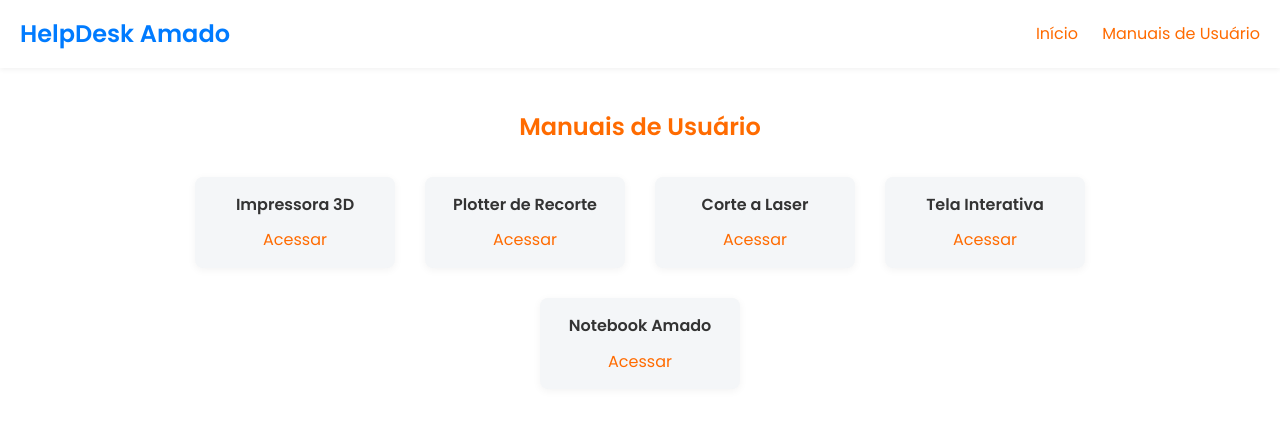
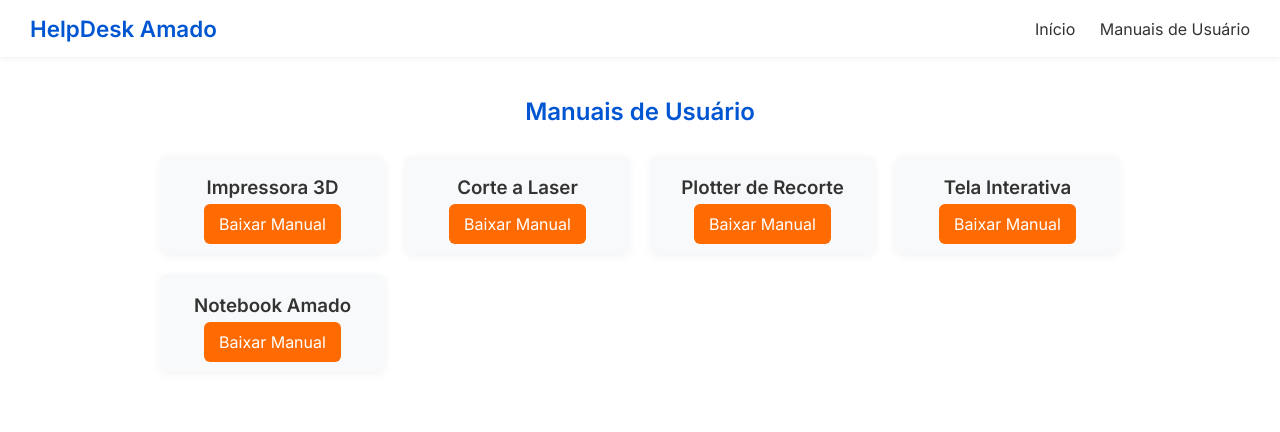
Before and after one commit to josemarmo1/testes, a plain HTML site: page manuais.html in a window 1280 px wide. Drawn offline with Linux system fonts and the light colour scheme.

Commit message:
Update manuais.html

```diff
--- a/manuais.html
+++ b/manuais.html
@@ -3,67 +3,89 @@
 <head>
 <meta charset="UTF-8">
 <meta name="viewport" content="width=device-width, initial-scale=1.0">
-  <title>HelpDesk Amado - Manuais</title>
-  <link href="https://fonts.googleapis.com/css2?family=Poppins:wght@400;600&display=swap" rel="stylesheet">
+<title>Manuais de Usuário - HelpDesk Amado</title>
+<link href="https://fonts.googleapis.com/css2?family=Inter:wght@400;600&display=swap" rel="stylesheet">
 <style>
     :root {
         --laranja: #FF6B00;
-      --azul: #007BFF;
-      --cinza-claro: #f4f6f8;
+        --azul: #0056D2;
+        --cinza-claro: #f8f9fa;
         --texto: #333;
     }
-    * { margin:0; padding:0; box-sizing:border-box; font-family:'Poppins', sans-serif; }
-    body { background:white; color:var(--texto); line-height:1.6; }
-
+    * {
+        margin: 0;
+        padding: 0;
+        box-sizing: border-box;
+        font-family: 'Inter', sans-serif;
+    }
+    body {
+        background: white;
+        color: var(--texto);
+    }
     header {
-      background:white;
-      box-shadow:0 2px 5px rgba(0,0,0,0.05);
-      padding:15px 20px;
-      display:flex;
-      justify-content:space-between;
-      align-items:center;
-      position:sticky;
-      top:0;
-      z-index:1000;
+        background: white;
+        box-shadow: 0 2px 5px rgba(0,0,0,0.05);
+        padding: 15px 30px;
+        display: flex;
+        justify-content: space-between;
+        align-items: center;
+        position: sticky;
+        top: 0;
+        z-index: 100;
     }
-    header h1 { font-size:1.5rem; font-weight:600; color:var(--azul); }
+    header h1 {
+        font-size: 1.4rem;
+        font-weight: 600;
+        color: var(--azul);
+    }
     nav a {
-      margin-left:20px;
-      text-decoration:none;
-      color:var(--laranja);
-      font-weight:500;
-      transition:0.3s;
+        margin-left: 20px;
+        text-decoration: none;
+        color: var(--texto);
+        font-weight: 500;
     }
-    nav a:hover { color:var(--azul); }
-
-    main { padding:40px 20px; max-width:1000px; margin:auto; }
-    h2 { color:var(--laranja); text-align:center; margin-bottom:30px; }
-
-    .manual {
-      display:flex;
-      flex-wrap:wrap;
-      gap:30px;
-      justify-content:center;
+    nav a:hover {
+        color: var(--laranja);
+    }
+    .container {
+        max-width: 1000px;
+        margin: auto;
+        padding: 40px 20px;
+    }
+    h2 {
+        text-align: center;
+        margin-bottom: 30px;
+        color: var(--azul);
+    }
+    .cards {
+        display: grid;
+        grid-template-columns: repeat(auto-fit, minmax(220px, 1fr));
+        gap: 20px;
     }
     .card {
-      width:200px;
-      text-align:center;
-      background:var(--cinza-claro);
-      padding:15px;
-      border-radius:8px;
-      box-shadow:0 2px 8px rgba(0,0,0,0.05);
+        background: var(--cinza-claro);
+        padding: 20px;
+        text-align: center;
+        border-radius: 8px;
+        box-shadow: 0 2px 8px rgba(0,0,0,0.05);
     }
-    .card a {
-      display:block;
-      margin-top:10px;
-      color:var(--laranja);
-      font-weight:500;
-      text-decoration:none;
+    .card h3 {
+        margin-bottom: 15px;
     }
-    .card a:hover { text-decoration:underline; }
+    .btn {
+        background: var(--laranja);
+        color: white;
+        padding: 10px 15px;
+        border-radius: 6px;
+        text-decoration: none;
+    }
+    .btn:hover {
+        background: #e65e00;
+    }
 </style>
 </head>
 <body>
+
 <header>
     <h1>HelpDesk Amado</h1>
     <nav>
@@ -72,15 +94,31 @@
     </nav>
 </header>
 
-  <main>
+<div class="container">
     <h2>Manuais de Usuário</h2>
-    <div class="manual">
-      <div class="card"><strong>Impressora 3D</strong><a href="manuais/impressora3d/manual.pdf" target="_blank">Acessar</a></div>
-      <div class="card"><strong>Plotter de Recorte</strong><a href="manuais/plotter/manual.pdf" target="_blank">Acessar</a></div>
-      <div class="card"><strong>Corte a Laser</strong><a href="manuais/laser/manual.pdf" target="_blank">Acessar</a></div>
-      <div class="card"><strong>Tela Interativa</strong><a href="manuais/telainterativa/manual.pdf" target="_blank">Acessar</a></div>
-      <div class="card"><strong>Notebook Amado</strong><a href="manuais/notebook/manual.pdf" target="_blank">Acessar</a></div>
+    <div class="cards">
+        <div class="card">
+            <h3>Impressora 3D</h3>
+            <a href="manuais/impressora3d/manual.pdf" class="btn" target="_blank">Baixar Manual</a>
         </div>
-  </main>
+        <div class="card">
+            <h3>Corte a Laser</h3>
+            <a href="manuais/laser/manual.pdf" class="btn" target="_blank">Baixar Manual</a>
+        </div>
+        <div class="card">
+            <h3>Plotter de Recorte</h3>
+            <a href="manuais/plotter/manual.pdf" class="btn" target="_blank">Baixar Manual</a>
+        </div>
+        <div class="card">
+            <h3>Tela Interativa</h3>
+            <a href="manuais/telainterativa/manual.pdf" class="btn" target="_blank">Baixar Manual</a>
+        </div>
+        <div class="card">
+            <h3>Notebook Amado</h3>
+            <a href="manuais/notebook/manual.pdf" class="btn" target="_blank">Baixar Manual</a>
+        </div>
+    </div>
+</div>
+
 </body>
 </html>
```
Lines whose indentation alone changed are shown as unchanged.
